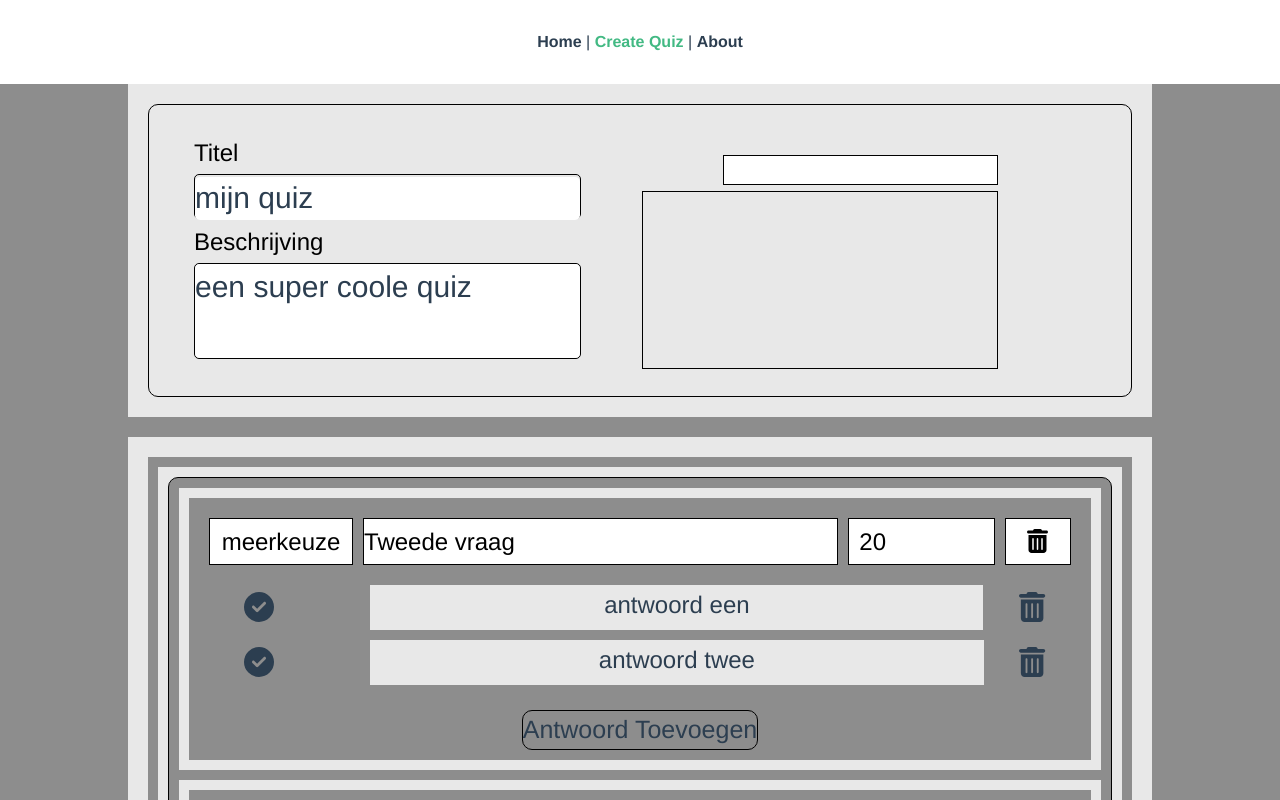
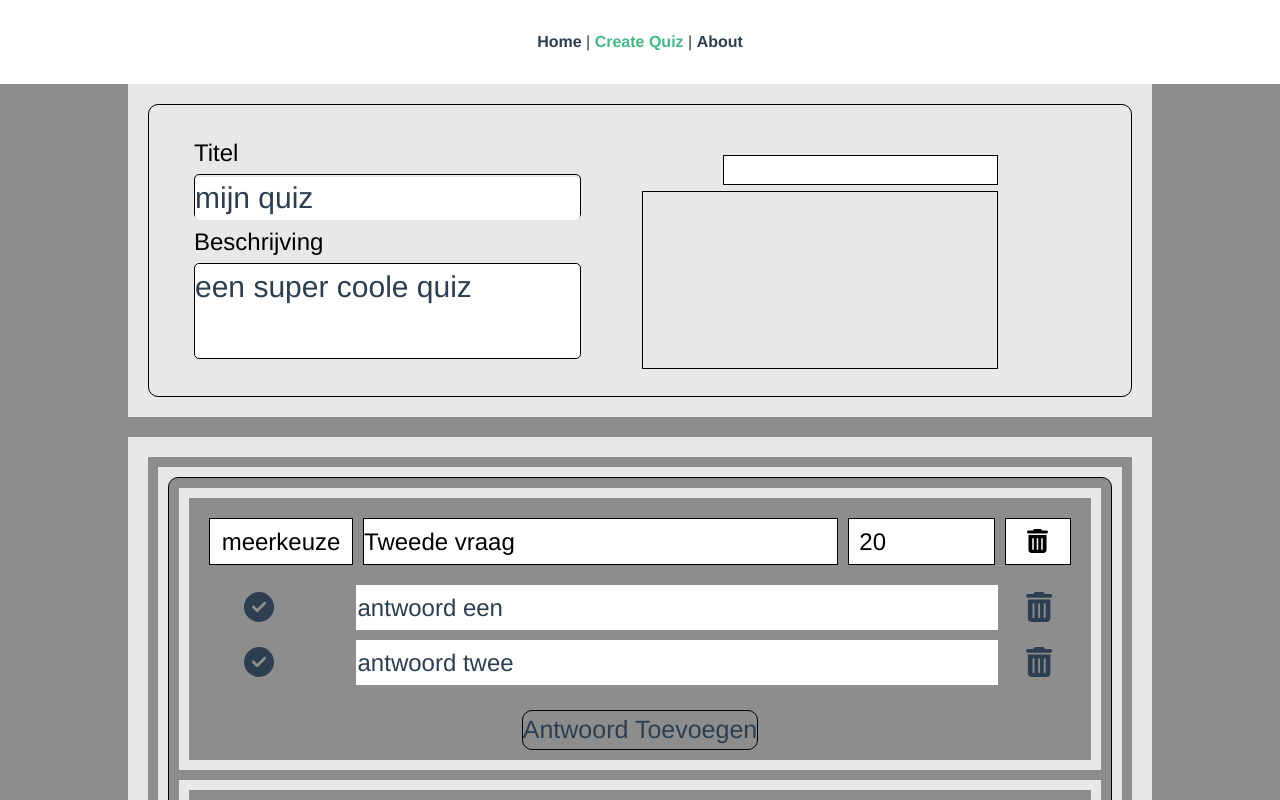
Before and after one commit to TeunSpithoven/thinku, a Vue app: page /createQuiz in a window 1280 px wide. Shown: the top 800 px of the page. Built offline with nearby package versions, Linux system fonts and the light colour scheme.

Commit message:
create and delete answers

```diff
--- a/src/components/answer/AnswerCard.vue
+++ b/src/components/answer/AnswerCard.vue
@@ -4,7 +4,12 @@
       <font-awesome-icon v-if="isCorrect" icon="fa-solid fa-circle-check" />
       <font-awesome-icon v-if="!isCorrect" icon="fa-regular fa-circle" />
     </button>
-    <div class="item2">{{ answer }}</div>
+    <div class="item2"><input
+        class="questionInput"
+        v-model="answerAnswer"
+        @change="updateAnswer"
+        :placeholder="this.answer"
+      /></div>
     <button class="item3" @click="deleteAnswer">
       <font-awesome-icon icon="fa-solid fa-trash-can" />
     </button>
@@ -45,6 +50,9 @@ export default {
         questionNumber: this.questionNumber,
         number: this.answerNumber,
       })
+      // this.$store.commit('sortAnswers', {
+      //   questionNumber: this.questionNumber,
+      // })
     },
   },
   mounted() {
@@ -56,6 +64,11 @@ export default {
 </script>
 
 <style scoped>
+.questionInput {
+  width: 100%;
+  height: 100%;
+  background-color: transparent;
+}
 /* TODO: deze grid omzetten naar zo een zonder grid-template-areas */
 .answerCardContainer {
   display: grid;
@@ -67,7 +80,7 @@ export default {
   /* height: 20px; */
 }
 .answerCardContainer > div {
-  background-color: rgba(255, 255, 255, 0.8);
+  background-color: rgb(255, 255, 255);
   text-align: center;
   padding: 2px;
   font-size: 24px;
--- a/src/components/question/QuestionCard.vue
+++ b/src/components/question/QuestionCard.vue
@@ -36,6 +36,7 @@ export default {
   },
   methods: {
     createAnswer() {
+      console.log(this.answers.length)
       this.$store.commit('createAnswer', {
         questionNumber: this.number,
         number: this.answers.length + 1,
--- a/src/components/question/QuestionInfo.vue
+++ b/src/components/question/QuestionInfo.vue
@@ -118,7 +118,8 @@ export default {
   grid-row: 1;
   padding-left: 0px;
   padding-right: 0px;
-  padding-top: 10px;
+  padding-top: 0px;
+  padding-bottom: 0px;
 }
 .item2 {
   /* question */
--- a/src/components/question/QuestionList.vue
+++ b/src/components/question/QuestionList.vue
@@ -21,7 +21,6 @@
       <button class="vraagToevoegen" @click="addQuestion()">
         Vraag Toevoegen
       </button>
-      <button @click="huts()">sortedQuestions</button>
     </div>
   </div>
 </template>
--- a/src/components/question/QuestionTypeDropDown.vue
+++ b/src/components/question/QuestionTypeDropDown.vue
@@ -1,5 +1,5 @@
 <template>
-  <button @click="toggleTypeDropdown()">
+  <button class="initialTypeButton" @click="toggleTypeDropdown()">
     {{ this.type }}
   </button>
   <div v-if="this.typeDropdown" id="typeDropdown">
@@ -43,7 +43,13 @@ export default {
 </script>
 
 <style scoped>
+.initialTypeButton {
+  /* padding-top: 10px; */
+  height: 100%;
+}
 .typeButton {
+  /* padding-top: 10px; */
+  padding-bottom: 0px;
   border: 1px solid #000000;
   /* font-size: 24px;
     line-height: 25px; */
--- a/src/store/quiz/createQuizStore.js
+++ b/src/store/quiz/createQuizStore.js
@@ -14,7 +14,7 @@ const createQuizStore = {
       return state.questions.sort((a, b) => {
         return a.number - b.number
       })
-    }
+    },
   },
   mutations: {
     // QUIZ
@@ -106,6 +106,8 @@ const createQuizStore = {
           .indexOf(n.number);
 
         state.questions[questionIndex].answers.splice(index, 1);
+        state.questions[questionIndex].answers.forEach((answer, index) => answer.number = index)
+        console.log(state.questions[questionIndex].answers)
       } else {
         state.error = "there must be at least one answer in a question";
       }
```
